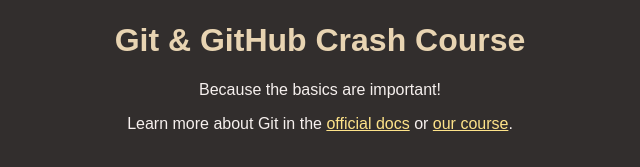
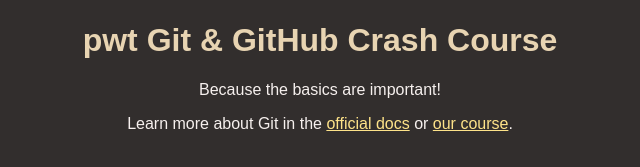
Before and after one commit to pwt-testing/github-crash-course, a plain HTML site: page index.html in a window 1280 px wide. Shown: the part 147-314 px from the top of the page, without its empty margins (320-960 px from the left). Drawn offline with Linux system fonts and the light colour scheme.

Commit message:
pwt merge

```diff
--- a/index.html
+++ b/index.html
@@ -10,7 +10,7 @@
   <body>
     <header>
       <img id="logo" src="logo.png" alt="A logo that contains the word 'Git'" />
-      <h1>Git & GitHub Crash Course</h1>
+      <h1>pwt Git & GitHub Crash Course</h1>
     </header>
     <main>
       <p>Because the basics are important!</p>
```
